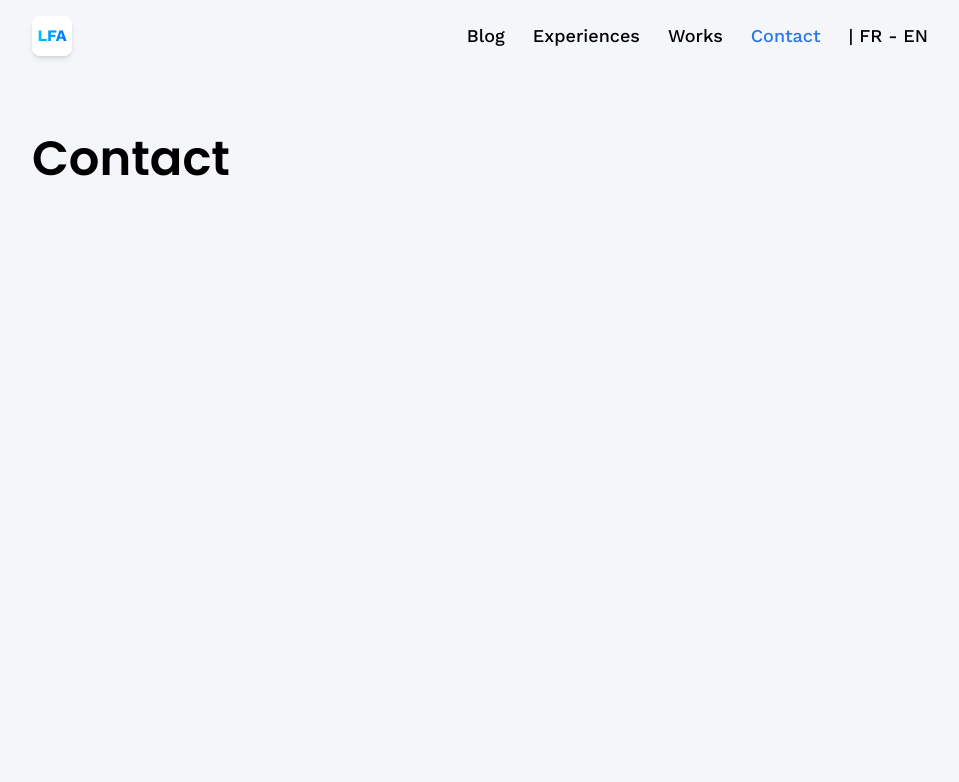
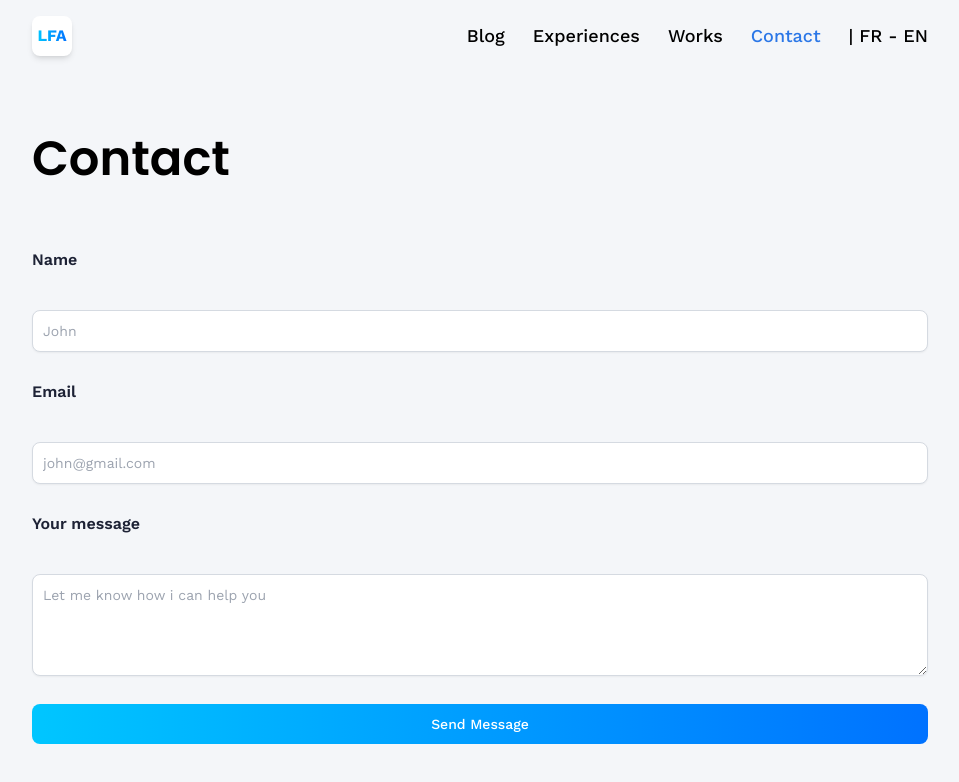
Before and after one commit to LudovicFA/site, a React (Vite) app: page /contact in a window 1280 px wide. Shown: the top 782 px of the page, without its empty margins (160-1119 px from the left). Built offline with nearby package versions, Linux system fonts and the light colour scheme.

Commit message:
Feat: Ajout page contact

```diff
--- a/index.html
+++ b/index.html
@@ -2,9 +2,9 @@
 <html lang="en">
   <head>
     <meta charset="UTF-8" />
-    <link rel="icon" type="image/svg+xml" href="/vite.svg" />
+    <link rel="icon" type="image/svg+xml" href="/favicon.ico" />
     <meta name="viewport" content="width=device-width, initial-scale=1.0" />
-    <title>Vite + React + TS</title>
+    <title>Ludovic FAVRE ARTIGUES | Portfolio</title>
   </head>
   <body class="bg-slate-300/20">
     <div id="root"></div>
--- a/package.json
+++ b/package.json
@@ -10,6 +10,7 @@
     "preview": "vite preview"
   },
   "dependencies": {
+    "@emailjs/browser": "^3.11.0",
     "@types/react-vertical-timeline-component": "^3.3.6",
     "react": "^18.2.0",
     "react-dom": "^18.2.0",
--- a/src/App.tsx
+++ b/src/App.tsx
@@ -3,6 +3,7 @@ import { Blog, Contact, Home } from "./pages";
 import Navbar from "./components/Navbar";
 import Experiences from "./pages/Experiences";
 import Post from "./pages/Post";
+import Works from "./pages/Works";
 
 const App = () => {
   return (
@@ -12,6 +13,7 @@ const App = () => {
       <Routes>
         <Route path="/" element={<Home />} />
         <Route path="/experiences" element={<Experiences />} />
+        <Route path="/works" element={<Works />} />
         <Route path="/contact" element={<Contact />} />
         <Route path="/blog" element={<Blog />} />
         <Route path="/blog/:slug" element={<Post />} />
--- /dev/null
+++ b/src/components/Alert.tsx
@@ -0,0 +1,25 @@
+
+const Alert = ({ type, text }:{type:string, text: string}) => {
+  return (
+    <div className="absolute top-10 left-0 right-0 flex justify-center items-center">
+      <div
+        className={`${
+          type === "danger" ? "bg-red-800" : "bg-blue-800"
+        } p-2 text-indigo-100 leading-none lg:rounded-full flex lg:inline-flex items-center`}
+        role="alert"
+      >
+        <p
+          className={`${
+            type === "danger" ? "bg-red-500" : "bg-blue-500"
+          } flex rounded-full uppercase px-2 py-1 font-semibold mr-3 text-xs`}
+        >
+          {" "}
+          {type === "danger" ? "Failed" : "Success"}
+        </p>
+        <p className="mr-2 text-left">{text}</p>
+      </div>
+    </div>
+  );
+};
+
+export default Alert;
--- a/src/components/Navbar.tsx
+++ b/src/components/Navbar.tsx
@@ -27,7 +27,7 @@ const Navbar = () => {
           Experiences
         </NavLink>
         <NavLink
-          to="/"
+          to="/works"
           className={({ isActive }) =>
             isActive ? "text-blue-500" : "text-black"
           }
--- /dev/null
+++ b/src/hooks/useAlert.tsx
@@ -0,0 +1,21 @@
+import { useState } from "react";
+
+const useAlert = () => {
+  const [alert, setAlert] = useState({ show: false, text: "", type: "danger" });
+  const showAlert = ({ text, show, type = "danger" }: {text: string, show:boolean, type: string}) =>
+    setAlert({
+      show,
+      text,
+      type,
+    });
+  const hideAlert = () =>
+    setAlert({
+      show: false,
+      text: "",
+      type: "danger",
+    });
+
+  return { alert, showAlert, hideAlert };
+};
+
+export default useAlert;
--- a/src/index.css
+++ b/src/index.css
@@ -75,7 +75,7 @@ body:has(.card[data-color="green"]:hover) {
   }
 
   .cta {
-    @apply w-full flex items-center md:flex-row flex-col sm:mt-16 mt-8 gap-7;
+    @apply w-full flex items-center md:flex-row flex-col gap-7;
   }
 
   .cta-text {
--- a/src/pages/Contact.tsx
+++ b/src/pages/Contact.tsx
@@ -1,8 +1,111 @@
+import { useState } from "react";
+import useAlert from "../hooks/useAlert";
+import emailjs from "@emailjs/browser";
+import Alert from "../components/Alert";
+
 const Contact = () => {
+  const [form, setForm] = useState({ name: "", email: "", message: "" });
+  const [isLoading, setIsLoading] = useState(false)
+  const { alert, showAlert, hideAlert } = useAlert();
+  const [currentAnimation, setCurrentAnimation] = useState("idle");
+  const [isFormValid, setisFormValid] = useState(false)
+
+  const handleSubmit = (e : React.FormEvent<HTMLFormElement>) => {
+    e.preventDefault();
+    if(!form.name || !form.email || !form.message) {
+      setisFormValid(false);
+      return;
+    }
+    setIsLoading(true);
+    if(currentAnimation)
+    setCurrentAnimation("hit");
+    emailjs
+      .send(
+        import.meta.env.VITE_APP_EMAILJS_SERVICE_ID,
+        import.meta.env.VITE_APP_EMAILJS_TEMPLATE_ID,
+        {
+          from_name: form.name,
+          to_name: "Ludovic",
+          from_email: form.email,
+          to_email: "contact@ludovic.com",
+          message: form.message,
+        },
+
+        import.meta.env.VITE_APP_EMAILJS_PUBLIC_KEY
+      )
+      .then(() => {
+        setIsLoading(false);
+        // SUCCESS MESSAGE
+        showAlert({ show: true, text: "Sent successfully", type: "success" });
+        setTimeout(() => {
+          hideAlert();
+          setCurrentAnimation("idle");
+          setForm({ name: "", email: "", message: "" });
+        }, 3000);
+      })
+      .catch((error) => {
+        showAlert({ show: true, text: "I didnt receive your message", type: "danger" });
+
+        setIsLoading(false);
+        setCurrentAnimation("idle");
+        console.log(error);
+      });
+  }
+
+  const handleChange = (e : React.ChangeEvent<HTMLInputElement> | React.ChangeEvent<HTMLTextAreaElement>) => {
+    setForm({ ...form, [e.target.name]: e.target.value });
+    if(form.name  && form.email && form.message) {
+      setisFormValid(true);
+      return;
+    }
+  };
+
   return (
     <section className='max-container'>
-    <h1 className='head-text'>Contact</h1>
-  </section>
+      <h1 className='head-text'>Contact</h1>
+      {alert.show && <Alert {...alert} />}
+      <form
+          className="w-full flex flex-col gap-7 mt-14"
+          onSubmit={handleSubmit}
+        >
+          <label className="text-black-500 font-semibold">Name</label>
+          <input
+            type="text"
+            name="name"
+            className="input"
+            placeholder="John"
+            value={form.name}
+            onChange={handleChange}
+          />
+          <label className="text-black-500 font-semibold">Email</label>
+          <input
+            type="email"
+            name="email"
+            className="input"
+            placeholder="john@gmail.com"
+            value={form.email}
+            onChange={handleChange}
+          />
+          <label className="text-black-500 font-semibold">Your message</label>
+          <textarea
+            rows={4}
+            name="message"
+            className="textarea"
+            placeholder="Let me know how i can help you"
+            value={form.message}
+            onChange={handleChange}
+          />
+
+          <button
+            type="submit"
+            className="btn"
+            disabled={isLoading || !isFormValid}
+
+          >
+            {isLoading ? "Sending..." : "Send Message"}
+          </button>
+        </form>
+    </section>
   )
 }
 
--- a/src/pages/Home.tsx
+++ b/src/pages/Home.tsx
@@ -22,10 +22,10 @@ const Home = () => {
                 </span>{" "}
 
             </h1>
-            <p>
-              I am determined to tackle any challenge, equipped with sharp expertise and a passion for digital innovation.
+            <p className='mt-6 text-lg'>
+              Lorem ipsum dolor sit amet, consectetur adipisicing elit. Tempora, voluptatem. Quaerat possimus tempora animi, itaque aperiam praesentium maxime deserunt repellendus rem ea et architecto corrupti illo velit dolorum cum beatae.
             </p>
-            <section className="cta">
+            <section className="cta mt-4">
               <Link to="/contact" className="btn">
                 Contact
               </Link>
--- /dev/null
+++ b/src/pages/Works.tsx
@@ -0,0 +1,10 @@
+
+const Works = () => {
+  return (
+    <section className='max-container'>
+        <h1 className='head-text'>Works</h1>
+    </section>
+  )
+}
+
+export default Works
```
Also changed, not shown: src/env.d.ts (added, +10 -0 lines), 2 other files (tests, documents, lock files or other folders).
